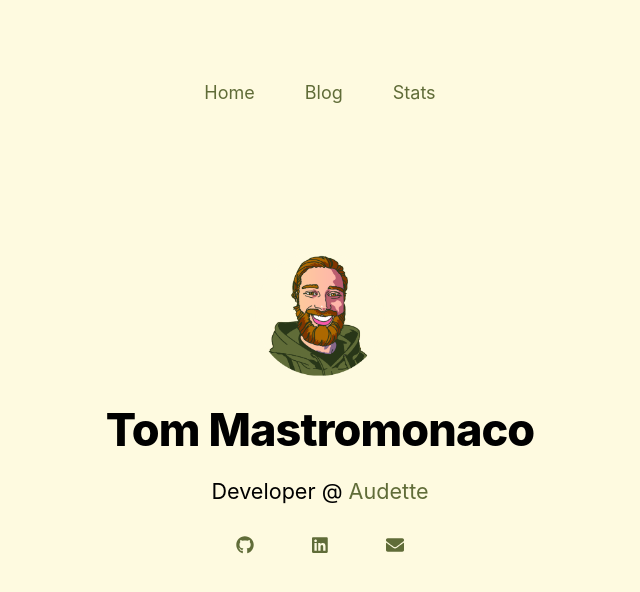
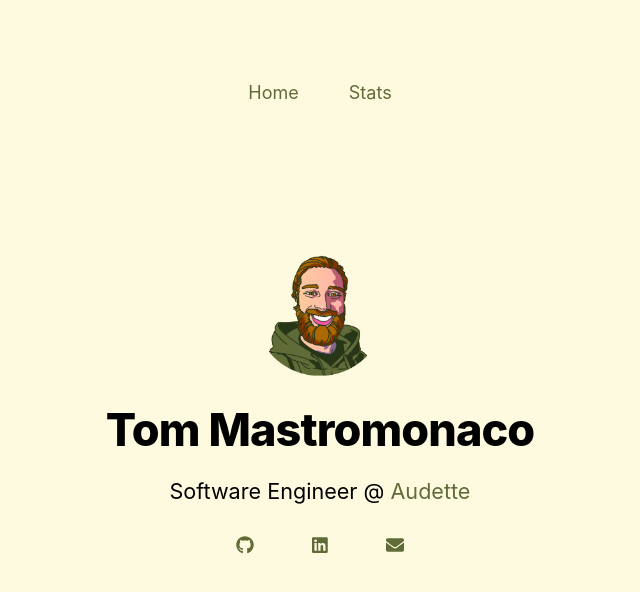
Before and after one commit to tmastrom/nextjs-portfolio, a Next.js app: page / in a window 1280 px wide. Shown: the top 592 px of the page, without its empty margins (320-960 px from the left). Built offline with nearby package versions, Linux system fonts and the light colour scheme.

Commit message:
updated title

```diff
--- a/components/navbar.js
+++ b/components/navbar.js
@@ -12,11 +12,11 @@ export default function NavBar() {
                         Home
                     </Link>
                 </li>
-                <li className={styles.element}>
+                {/* <li className={styles.element}>
                     <Link href="/blog">
                         Blog
                     </Link>
-                </li>
+                </li> */}
                 <li className={styles.element}>
                     <Link href="/stats">
                         Stats
--- a/package.json
+++ b/package.json
@@ -15,7 +15,8 @@
     "chess-web-api": "^1.1.0",
     "date-fns": "^2.19.0",
     "gray-matter": "^4.0.2",
-    "next": "^10.0.0",
+    "next": "^12.0.7",
+    "package.json": "^2.0.1",
     "react": "17.0.1",
     "react-dom": "17.0.1",
     "remark": "^13.0.0",
--- a/pages/index.js
+++ b/pages/index.js
@@ -16,7 +16,7 @@ export default function Home() {
         <title>{siteTitle}</title>
       </Head>
       <section className={utilStyles.headingMd}>
-        <p className={utilStyles.centerText} >Developer @ <a href="https://audette.io/" alt="Audette homepage" target="_blank" rel="noreferrer">Audette</a></p>
+        <p className={utilStyles.centerText} >Software Engineer @ <a href="https://audette.io/" alt="Audette homepage" target="_blank" rel="noreferrer">Audette</a></p>
       </section>
       <section className={`${utilStyles.centerText}`}>
         <ul>
```
Also changed, not shown: 1 other file (tests, documents, lock files or other folders).
